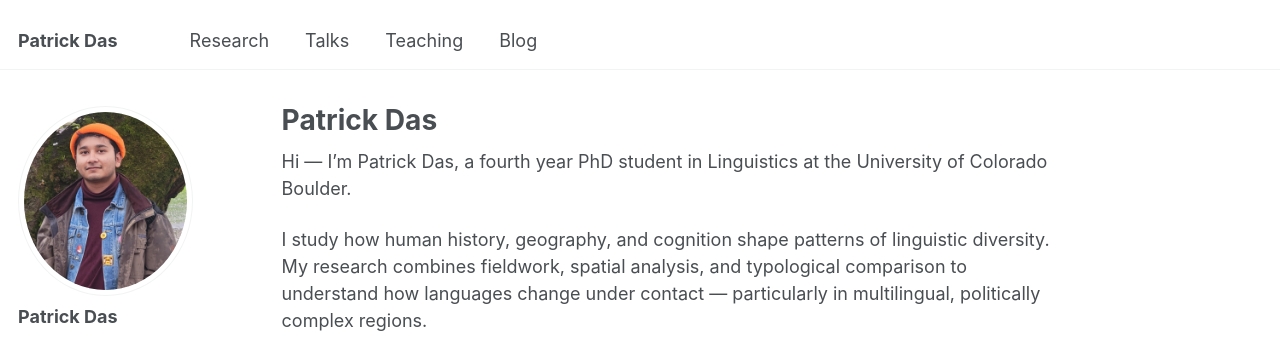
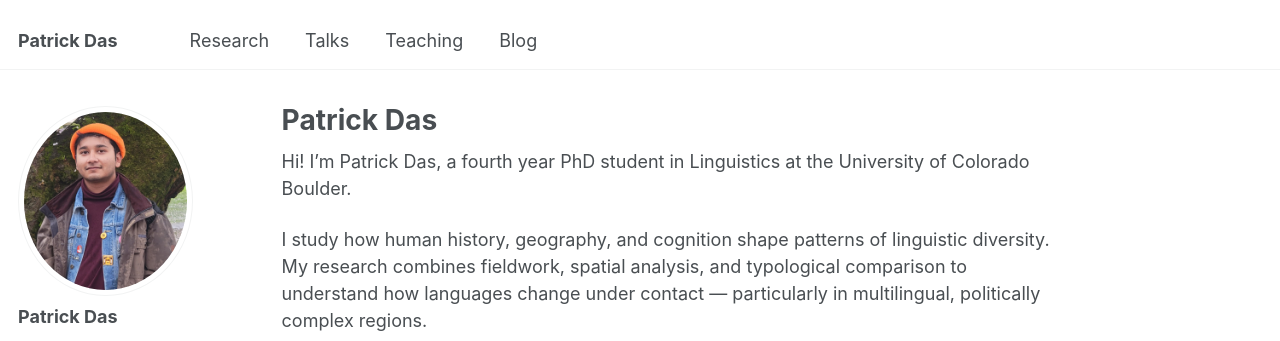
Before and after one commit to patrickdas/patrickdas.github.io, a Jekyll site: the page built from _pages/about.md, in a window 1280 px wide and 1227 px high. Shown: the top 341 px of the window. Built offline with Jekyll 4.4.1, drawn with Linux system fonts in a browser that asks for light colours; some web fonts are replaced.

```diff
--- a/_pages/about.md
+++ b/_pages/about.md
@@ -7,7 +7,7 @@ redirect_from:
   - /about.html
 ---
 
-Hi — I’m Patrick Das, a fourth year PhD student in Linguistics at the University of Colorado Boulder.
+Hi! I’m Patrick Das, a fourth year PhD student in Linguistics at the University of Colorado Boulder.
 
 I study how human history, geography, and cognition shape patterns of linguistic diversity. My research combines fieldwork, spatial analysis, and typological comparison to understand how languages change under contact — particularly in multilingual, politically complex regions.
 
```
